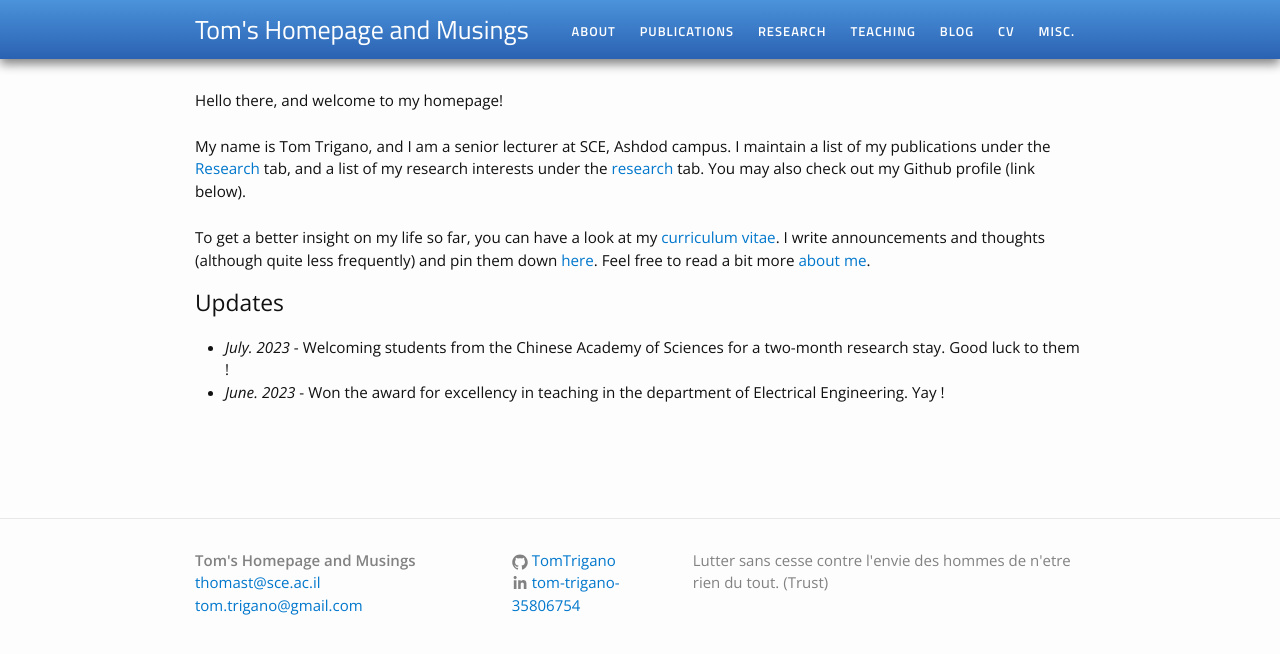
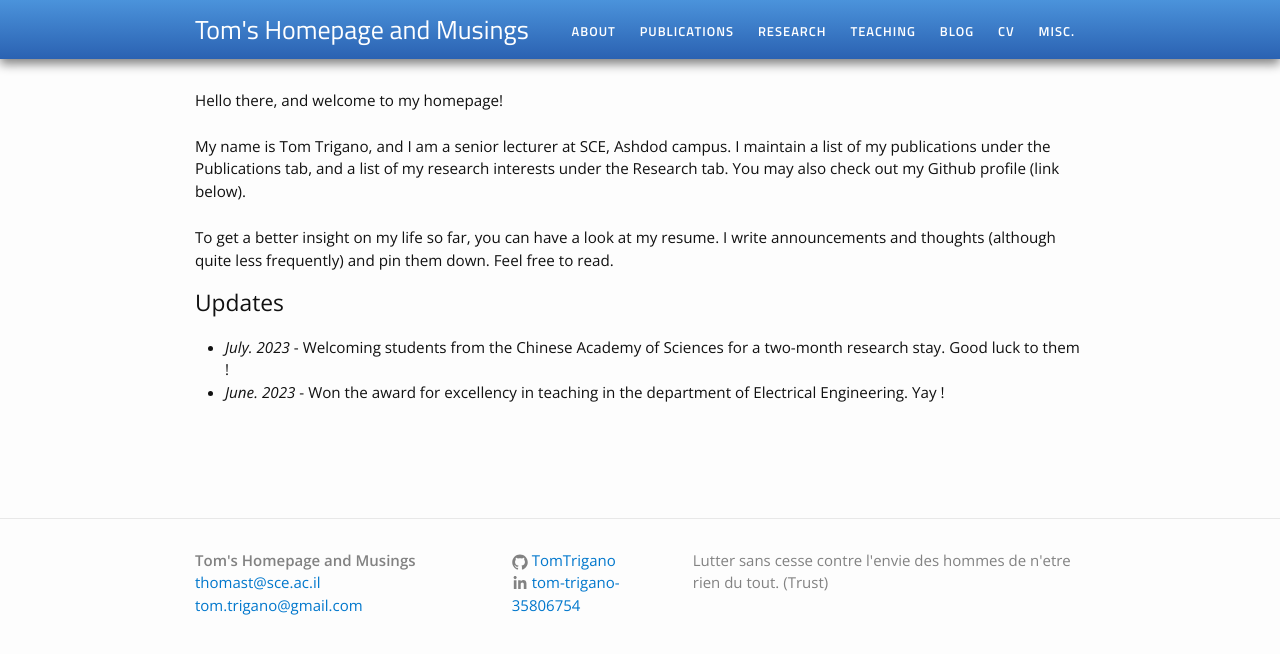
Before and after one commit to TomTrigano/my-webpage, a Jekyll site: the page built from index.html, in a window 1280 px wide. Shown: the top 654 px of the page. Built offline with Jekyll 4.4.1, drawn with Linux system fonts in a browser that asks for light colours.

Commit message:
Update index.html

```diff
--- a/index.html
+++ b/index.html
@@ -7,9 +7,9 @@ layout: default
 
 <p>Hello there, and welcome to my homepage!<br><br>My name is Tom Trigano, and I am a senior lecturer at SCE, Ashdod campus.
 
-I maintain a list of my publications under the <a href="/research/">Research</a> tab, and a list of my research interests under the <a href="/research">research</a> tab. You may also check out my Github profile (link below).<br><br>
+I maintain a list of my publications under the Publications tab, and a list of my research interests under the Research tab. You may also check out my Github profile (link below).<br><br>
 
-To get a better insight on my life so far, you can have a look at my <a href="/cv">curriculum vitae</a>. I write announcements and thoughts (although quite less frequently) and pin them down <a href="/blog">here</a>. Feel free to read a bit more <a href="/about">about me</a>.</p>
+To get a better insight on my life so far, you can have a look at my resume. I write announcements and thoughts (although quite less frequently) and pin them down. Feel free to read.</p>
 
 </div>
 
```
